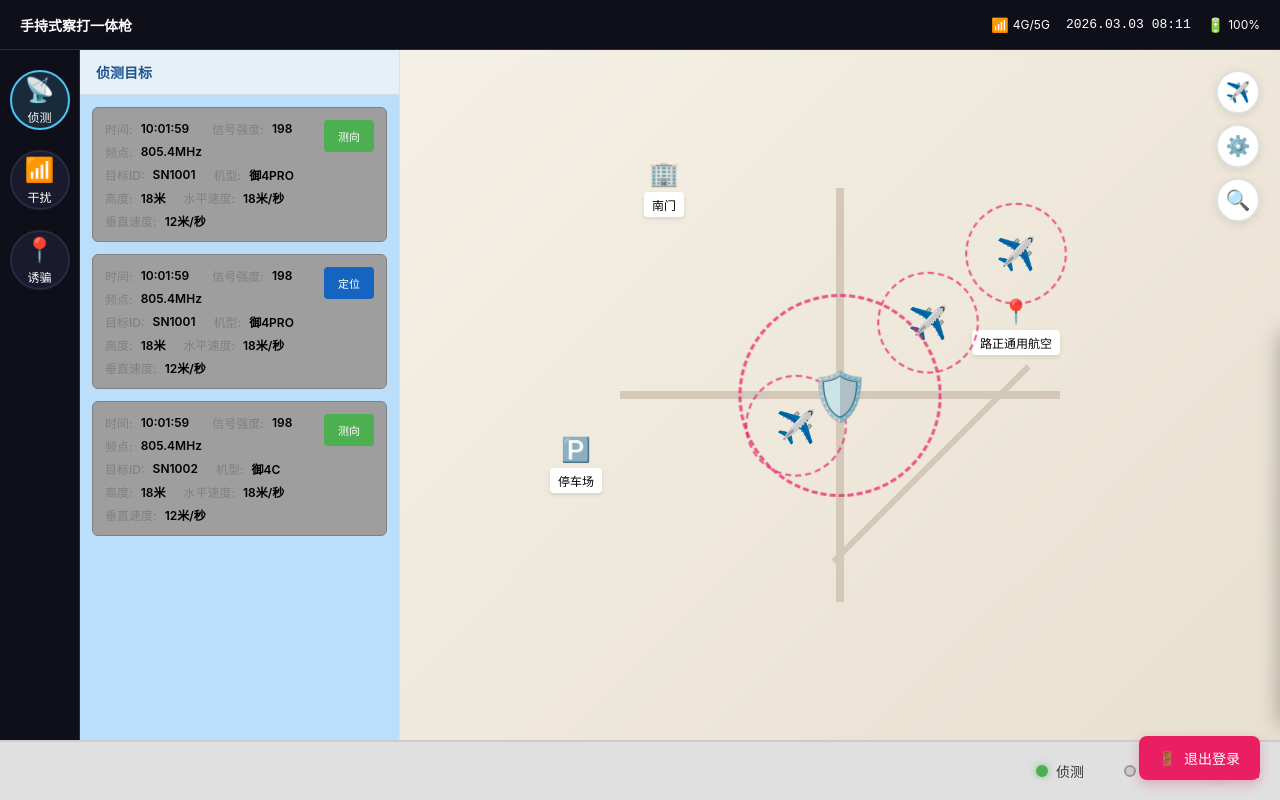
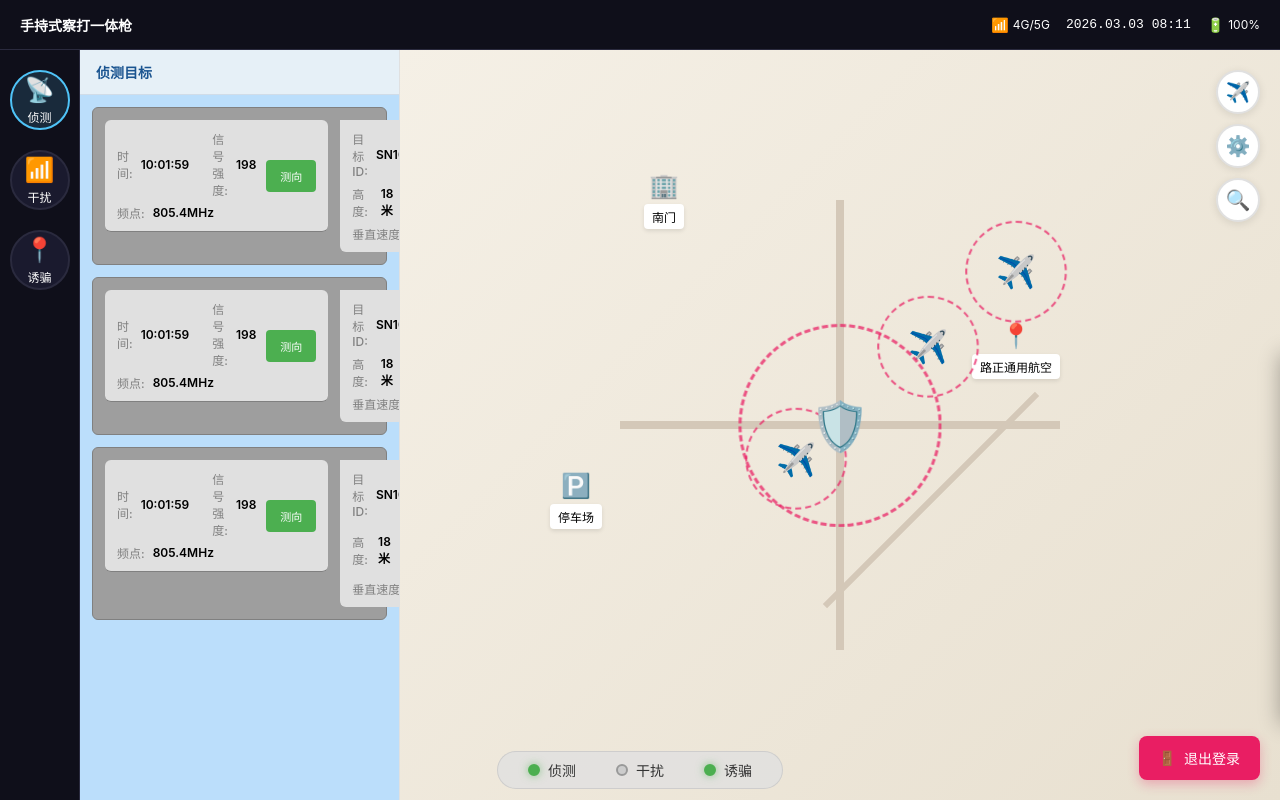
Before and after one commit to yuanfen-ai/KY, a Vue app in the folder frontend/: page /main in a window 1280 px wide. Both pictures are taken after a click on the button "登录". Built offline with nearby package versions, Linux system fonts and the light colour scheme.

Commit message:
refactor: 优化UI布局以符合原型设计要求

```diff
--- a/frontend/src/views/Main.vue
+++ b/frontend/src/views/Main.vue
@@ -44,8 +44,9 @@
             :class="['target-item', { selected: selectedTargetId === target.id, 'button-active': target.buttonActive }]"
             @click="selectTarget(target)"
           >
-            <div class="target-info">
-              <!-- 上半组：实时侦测参数 -->
+            <!-- 上半部分：信号基础信息（深灰背景）+ 测向按钮 -->
+            <div :class="['target-section', 'signal-section', { 'section-active': target.buttonActive && target.buttonType === 'measure' }]">
+              <div class="section-content">
                 <div class="target-param-row">
                   <span class="param-label">时间:</span>
                   <span class="param-value">{{ target.time }}</span>
@@ -56,7 +57,19 @@
                   <span class="param-label">频点:</span>
                   <span class="param-value">{{ target.frequency }}</span>
                 </div>
-              <!-- 下半组：无人机目标属性 -->
+              </div>
+              <button
+                class="section-btn measure-btn"
+                :class="{ 'btn-active': target.buttonActive && target.buttonType === 'measure' }"
+                @click.stop="toggleButton(target, 'measure')"
+              >
+                测向
+              </button>
+            </div>
+
+            <!-- 下半部分：目标属性信息（浅灰背景）+ 定位按钮 -->
+            <div :class="['target-section', 'target-section', { 'section-active': target.buttonActive && target.buttonType === 'locate' }]">
+              <div class="section-content">
                 <div class="target-detail-row">
                   <span class="param-label">目标ID:</span>
                   <span class="param-value">{{ target.targetId }}</span>
@@ -74,19 +87,10 @@
                   <span class="param-value">{{ target.verticalSpeed }}米/秒</span>
                 </div>
               </div>
-            <div class="action-buttons">
-              <!-- 根据buttonType只显示一个按钮 -->
               <button
-                v-if="target.buttonType === 'measure'"
-                :class="['measure-btn', 'measure-green']"
-                @click.stop="toggleButton(target)"
-              >
-                测向
-              </button>
-              <button
-                v-else
-                :class="['measure-btn', 'locate-blue']"
-                @click.stop="toggleButton(target)"
+                class="section-btn locate-btn"
+                :class="{ 'btn-active': target.buttonActive && target.buttonType === 'locate' }"
+                @click.stop="toggleButton(target, 'locate')"
               >
                 定位
               </button>
@@ -185,11 +189,9 @@
       </div>
     </div>
 
-    <!-- 底部设备状态栏 -->
+    <!-- 底部设备状态栏 - 居中显示，透明背景 -->
     <div class="bottom-bar">
-      <div class="status-warning">
-        这里显示的是设备工作状态, 不可点击交互操作
-      </div>
+      <div class="device-status-container">
         <div class="device-status-items">
           <div class="device-status-item">
             <div :class="['status-indicator', deviceStatus.detect.active ? 'active' : 'inactive']"></div>
@@ -202,6 +204,7 @@
           <div class="device-status-item">
             <div :class="['status-indicator', deviceStatus.decoy.active ? 'active' : 'inactive']"></div>
             <span class="status-label">诱骗</span>
+          </div>
         </div>
       </div>
     </div>
@@ -326,8 +329,9 @@ const updateTime = () => {
 let timeInterval: number;
 
 // 切换按钮激活状态
-const toggleButton = (target: any) => {
-  // 切换该目标的按钮状态
+const toggleButton = (target: any, buttonType: 'measure' | 'locate') => {
+  // 设置目标的按钮类型和激活状态
+  target.buttonType = buttonType;
   target.buttonActive = !target.buttonActive;
 };
 
@@ -556,9 +560,13 @@ onUnmounted(() => {
   color: #ffffff;
 }
 
-/* 按钮激活时的浅绿色背景 */
+/* 按钮激活时的浅绿色背景 - 对应部分激活 */
+.target-section.section-active {
+  background: #a5d6a7 !important; /* 浅绿色背景 */
+}
+
 .target-item.button-active {
-  background: #a5d6a7; /* 浅绿色背景 */
+  background: #a5d6a7; /* 整体激活时的浅绿色背景 */
 }
 
 .target-item.button-active:hover {
@@ -570,11 +578,76 @@ onUnmounted(() => {
   color: #000000;
 }
 
-.target-info {
+/* 侦测项的两个部分 */
+.target-section {
+  display: flex;
+  flex-direction: row;
+  align-items: stretch;
+  padding: 10px 12px;
+  gap: 10px;
+}
+
+/* 上半部分：信号基础信息（深灰背景） */
+.signal-section {
+  background: #9e9e9e;
+  border-top-left-radius: 6px;
+  border-top-right-radius: 6px;
+  border-bottom: 1px solid #808080;
+}
+
+/* 下半部分：目标属性信息（浅灰背景） */
+.target-section {
+  background: #e0e0e0;
+  border-bottom-left-radius: 6px;
+  border-bottom-right-radius: 6px;
+}
+
+.section-content {
   flex: 1;
   display: flex;
   flex-direction: column;
   gap: 6px;
+}
+
+.section-btn {
+  color: #ffffff;
+  border: none;
+  padding: 8px 12px;
+  border-radius: 4px;
+  font-size: 11px;
+  font-weight: 500;
+  cursor: pointer;
+  transition: all 0.3s ease;
+  white-space: nowrap;
+  min-width: 50px;
+  height: auto;
+  align-self: center;
+}
+
+.section-btn.measure-btn {
+  background: #4caf50;
+}
+
+.section-btn.measure-btn:hover {
+  background: #388e3c;
+}
+
+.section-btn.measure-btn.btn-active {
+  background: #66bb6a;
+  box-shadow: 0 0 8px rgba(76, 175, 80, 0.6);
+}
+
+.section-btn.locate-btn {
+  background: #1565c0;
+}
+
+.section-btn.locate-btn:hover {
+  background: #0d47a1;
+}
+
+.section-btn.locate-btn.btn-active {
+  background: #42a5f5;
+  box-shadow: 0 0 8px rgba(21, 101, 192, 0.6);
 }
 
 .target-param-row {
@@ -599,41 +672,6 @@ onUnmounted(() => {
   color: #000000;
   font-size: 12px;
   font-weight: 600;
-}
-
-.action-buttons {
-  display: flex;
-  flex-direction: column;
-  gap: 6px;
-}
-
-.measure-btn {
-  color: #ffffff;
-  border: none;
-  padding: 8px 12px;
-  border-radius: 4px;
-  font-size: 11px;
-  font-weight: 500;
-  cursor: pointer;
-  transition: all 0.3s ease;
-  white-space: nowrap;
-  min-width: 50px;
-}
-
-.measure-btn.measure-green {
-  background: #4caf50;
-}
-
-.measure-btn.measure-green:hover {
-  background: #388e3c;
-}
-
-.measure-btn.locate-blue {
-  background: #1565c0;
-}
-
-.measure-btn.locate-blue:hover {
-  background: #0d47a1;
 }
 
 /* 地图区域 */
@@ -835,13 +873,13 @@ onUnmounted(() => {
   box-shadow: 0 4px 12px rgba(0, 0, 0, 0.15);
 }
 
-/* 右下角目标信息面板 - 滑动效果 */
+/* 右下角目标信息面板 - 滑动效果，透明背景 */
 .target-panel-bottom {
   position: fixed;
   right: 0;
   bottom: 80px;
   width: 350px;
-  background: #ffffff;
+  background: rgba(255, 255, 255, 0.95); /* 半透明白色背景 */
   border: 2px solid #666666;
   border-right: none;
   box-shadow: 0 4px 20px rgba(0, 0, 0, 0.3);
@@ -892,13 +930,14 @@ onUnmounted(() => {
 
 .panel-content {
   padding: 16px;
+  background: rgba(240, 240, 240, 0.9); /* 半透明浅灰色背景 */
 }
 
 .info-row {
   display: flex;
   justify-content: space-between;
   padding: 10px 0;
-  border-bottom: 1px solid #f0f0f0;
+  border-bottom: 1px solid rgba(240, 240, 240, 0.5);
 }
 
 .info-row:last-child {
@@ -918,17 +957,18 @@ onUnmounted(() => {
 }
 
 .panel-footer {
-  padding: 12px 16px;
-  background: #f0f0f0;
+  padding: 0; /* 去掉padding */
+  background: rgba(240, 240, 240, 0.9); /* 半透明浅灰色背景 */
   display: flex;
-  justify-content: center;
+  justify-content: stretch; /* 填充对齐 */
 }
 
 .whitelist-btn {
-  padding: 10px 20px;
+  width: 100%; /* 通栏按钮 */
+  padding: 12px 20px;
   background: #cccccc;
   border: none;
-  border-radius: 6px;
+  border-radius: 0; /* 无圆角 */
   color: #333333;
   font-size: 13px;
   font-weight: 500;
@@ -936,6 +976,7 @@ onUnmounted(() => {
   transition: all 0.3s ease;
   display: flex;
   align-items: center;
+  justify-content: center;
   gap: 6px;
 }
 
@@ -943,19 +984,25 @@ onUnmounted(() => {
   background: #bbbbbb;
 }
 
-/* 底部设备状态栏 */
+/* 底部设备状态栏 - 居中显示，透明背景 */
 .bottom-bar {
+  position: fixed;
+  bottom: 0;
+  left: 0;
+  right: 0;
   height: 60px;
-  background: #e0e0e0;
-  border-top: 2px solid #cccccc;
+  background: transparent; /* 透明背景 */
   display: flex;
   align-items: center;
-  justify-content: flex-end; /* 改为右对齐 */
-  padding: 0 20px;
+  justify-content: center; /* 居中显示 */
+  z-index: 50;
 }
 
-.status-warning {
-  display: none; /* 隐藏提示文字 */
+.device-status-container {
+  background: rgba(224, 224, 224, 0.8); /* 半透明灰色背景 */
+  padding: 8px 30px;
+  border-radius: 30px;
+  border: 1px solid rgba(200, 200, 200, 0.8);
 }
 
 .device-status-items {
```
Also changed, not shown: 1 other file (tests, documents, lock files or other folders). Lines whose indentation alone changed are shown as unchanged.
